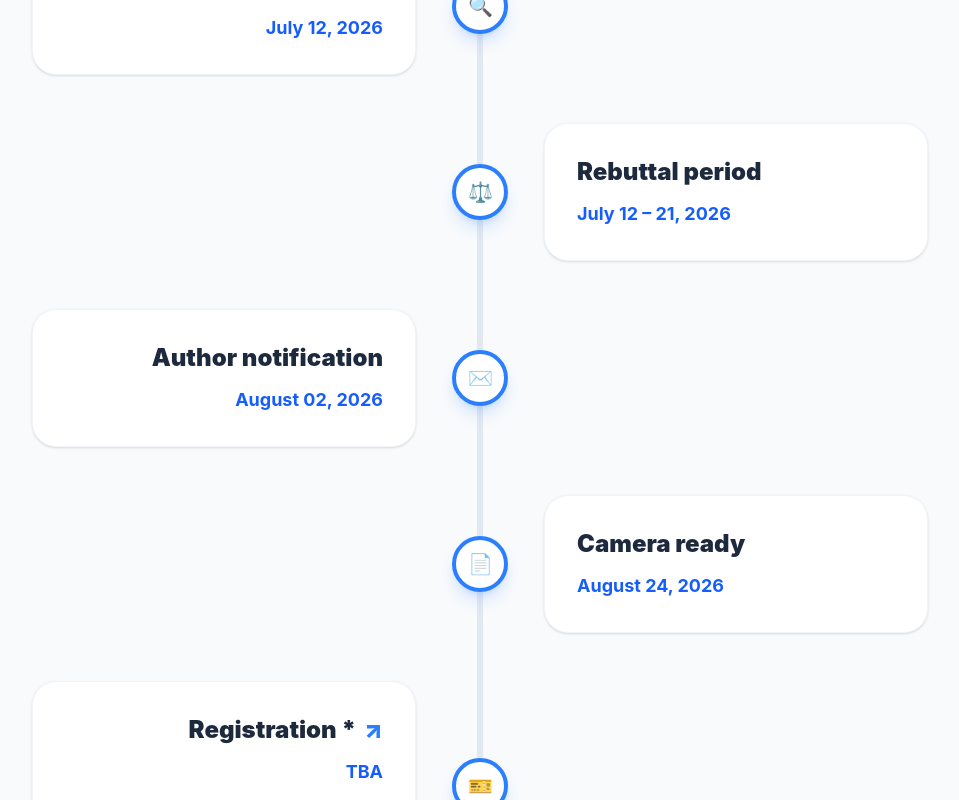
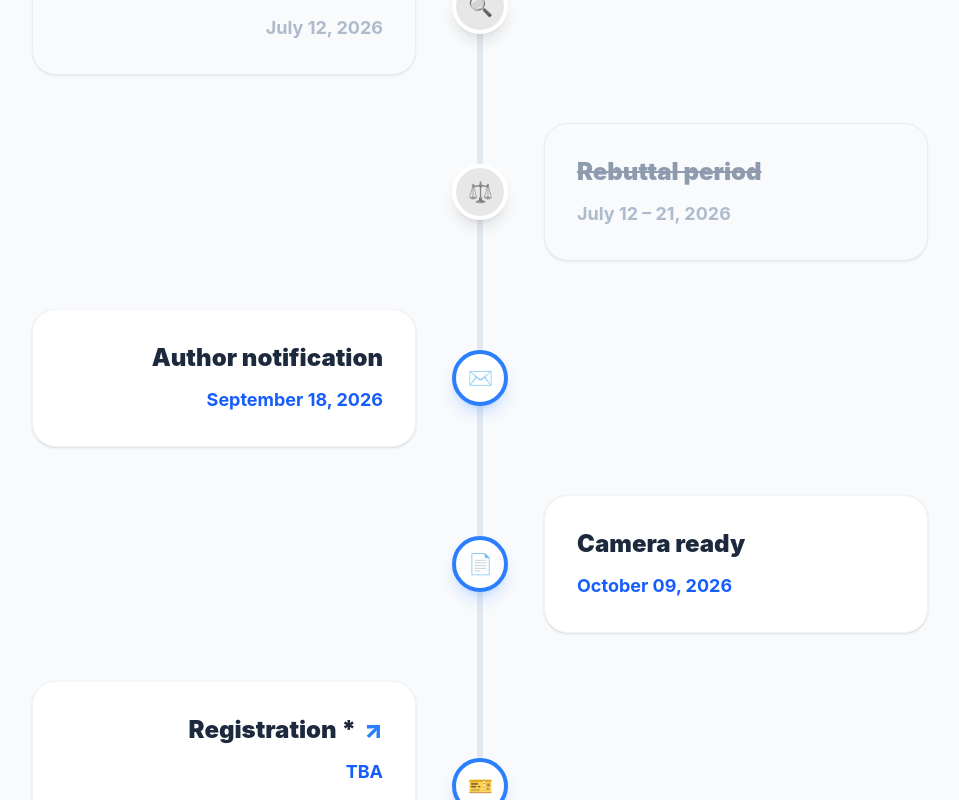
Before and after one commit to Karen616e/AMW2026, a React (Vite) app in the folder amw2026/: page / in a window 1280 px wide. Shown: the part 3031-3831 px from the top of the page, without its empty margins (160-1119 px from the left). Built offline with nearby package versions, Linux system fonts and the light colour scheme.

Commit message:
Actualizacion de Fechas

```diff
--- a/amw2026/src/components/home/CallForStudentConsortium.jsx
+++ b/amw2026/src/components/home/CallForStudentConsortium.jsx
@@ -2,7 +2,7 @@ import React from 'react';
 
 const CallForStudentConsortium = () => {
   const dates = [
-    { event: "Submission Deadline", date: "July 27, 2026", icon: "📝" },
+    { event: "Submission Deadline", date: "August 28, 2026", icon: "📝" },
     { event: "Notification of Acceptance", date: "September 11, 2026", icon: "✉️" },
     { event: "Final Camera-Ready", date: "September 25, 2026", icon: "📸" },
     { event: "Presentation Session", date: "Nov 9 - 10, 2026", icon: "🎤" }
--- a/amw2026/src/data/dates.js
+++ b/amw2026/src/data/dates.js
@@ -8,30 +8,30 @@ export const importantDates = [
 {
     event: "Full Paper Submission Deadline",
     date: "June 14, 2026",
-    status: "upcoming",
+    status: "past",
     note: ""
 },
 {
     event: "Notification of reviews",
     date: "July 12, 2026",
-    status: "upcoming",
+    status: "past",
     note: ""
 },
 {
     event: "Rebuttal period",
     date: "July 12 – 21, 2026",
-    status: "upcoming",
+    status: "past",
     note: ""
 },
 {
     event: "Author notification",
-    date: "August 02, 2026",
+    date: "September 18, 2026",
     status: "upcoming",
     note: ""
 },
 {
     event: "Camera ready",
-    date: "August 24, 2026",
+    date: "October 09, 2026",
     status: "upcoming",
     note: ""
 },
```
